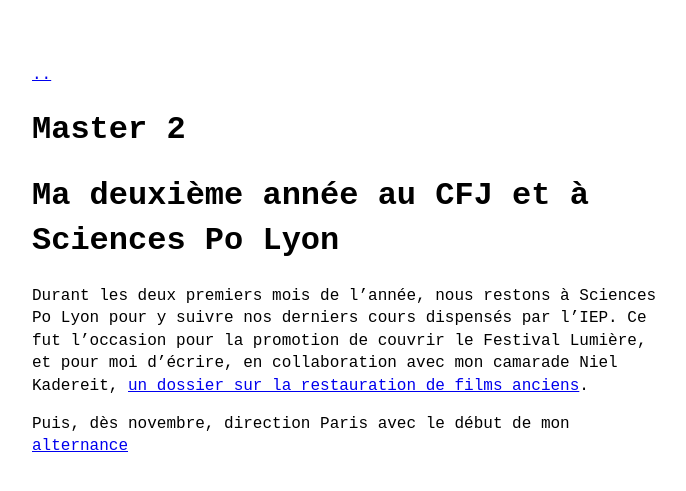
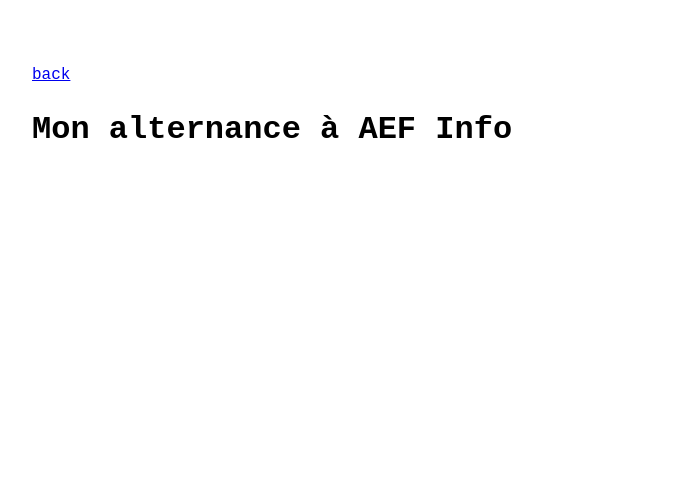
Before and after one commit to deroudilhep/deroudilhep.github.io, a Jekyll site: the page built from pages/periodes/alternance-aef.md, in a window 1280 px wide. Shown: the top 491 px of the page, without its empty margins (288-974 px from the left). Built offline with Jekyll 4.4.1, drawn with Linux system fonts in a browser that asks for light colours.

Commit message:
building website
added images
modified menu
repaired links

```diff
--- a/_config.yml
+++ b/_config.yml
@@ -14,7 +14,7 @@
 
 theme_config:
   appearance: "light" # can be "light", "dark" or "auto"
-  back_home_text: ".." # customize text for homepage link in post layout
+  back_home_text: "back" # customize text for homepage link in post layout
   date_format: "%d-%m-%Y" # customize how date is formatted
   show_description: true # show blog description in home page. can be true or false
 
--- a/_data/menu.yml
+++ b/_data/menu.yml
@@ -13,7 +13,6 @@
       - title: Ma première année de master
         url: https://deroudilhep.github.io/pages/periodes/m1.html
 
-
   - title: Projets
     entries:
       - title: Data Isère
--- a/pages/periodes/alternance-aef.md
+++ b/pages/periodes/alternance-aef.md
@@ -1,10 +1,4 @@
 ---
 layout: page
-title: Master 2
+title: Mon alternance à AEF Info
 ---
-
-# Ma deuxième année au CFJ et à Sciences Po Lyon
-
-Durant les deux premiers mois de l'année, nous restons à Sciences Po Lyon pour y suivre nos derniers cours dispensés par l'IEP. Ce fut l'occasion pour la promotion de couvrir le Festival Lumière, et pour moi d'écrire, en collaboration avec mon camarade Niel Kadereit, [un dossier sur la restauration de films anciens](https://lecornifleur.fr/lintelligence-artificielle-va-t-elle-detruire-le-metier-de-restaurateur-de-films/).
-
-Puis, dès novembre, direction Paris avec le début de mon [alternance](./alternance-aef.md)
```
Also changed, not shown: pages/periodes/le-parisien-data.md (+1 -7 lines), pages/periodes/m1.md (+1 -2 lines), pages/periodes/m2.md (+2 -4 lines), README.md, docs/img/delai-vaccin-1.png (renamed from img/delai-vaccin-1.png), docs/img/delai-vaccin-2.png (added), docs/img/ecras-faune-1.png (added), docs/img/ecras-faune-2.png (added), docs/img/encours-dette.png (added), docs/img/fiscal-dpt.png (added), docs/img/patho-10moins.png (added), docs/img/patho-10plus.png (added), 7 other files.
